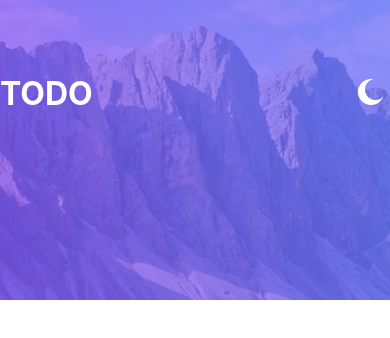
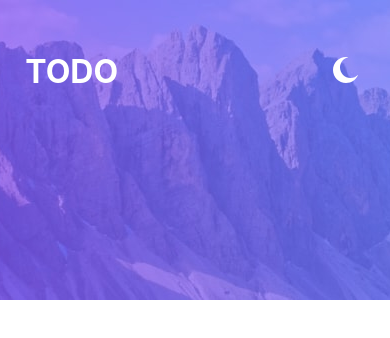
Before and after one commit to zowieerickson/todo-app, a React (Vite) app: page / in a window 390 px wide. Shown: the top 338 px of the page. Built offline with nearby package versions, Linux system fonts and the light colour scheme.

Commit message:
Add mobile responsiveness for header and refactored ButtonToggle

```diff
--- a/src/components/ButtonToggle/ButtonToggle.tsx
+++ b/src/components/ButtonToggle/ButtonToggle.tsx
@@ -3,16 +3,18 @@ import React, {useState} from "react";
 
 const ButtonToggle: React.FC = () => {
     // State to track the current icon
-    const [isDarkMode, isLightMode] = useState(false);
+    const [isDarkMode, setLightMode] = useState(false);
 
     // Function to toggle the icon
     const handleToggle = () => {
-        isLightMode((prev) => !prev) // "prev" is the previous value of isClicked
+        setLightMode((prev) => !prev) // "prev" is the previous value of isClicked
     }
 
     const icon = isDarkMode ? (
+        // Sun icon
         <svg xmlns="http://www.w3.org/2000/svg" width="26" height="26"><path fill="#FFF" fillRule="evenodd" d="M13 21a1 1 0 011 1v3a1 1 0 11-2 0v-3a1 1 0 011-1zm-5.657-2.343a1 1 0 010 1.414l-2.121 2.121a1 1 0 01-1.414-1.414l2.12-2.121a1 1 0 011.415 0zm12.728 0l2.121 2.121a1 1 0 01-1.414 1.414l-2.121-2.12a1 1 0 011.414-1.415zM13 8a5 5 0 110 10 5 5 0 010-10zm12 4a1 1 0 110 2h-3a1 1 0 110-2h3zM4 12a1 1 0 110 2H1a1 1 0 110-2h3zm18.192-8.192a1 1 0 010 1.414l-2.12 2.121a1 1 0 01-1.415-1.414l2.121-2.121a1 1 0 011.414 0zm-16.97 0l2.121 2.12A1 1 0 015.93 7.344L3.808 5.222a1 1 0 011.414-1.414zM13 0a1 1 0 011 1v3a1 1 0 11-2 0V1a1 1 0 011-1z"/></svg>
     ) : (
+        // Moon icon
         <svg xmlns="http://www.w3.org/2000/svg" width="26" height="26"><path fill="#FFF" fillRule="evenodd" d="M13 0c.81 0 1.603.074 2.373.216C10.593 1.199 7 5.43 7 10.5 7 16.299 11.701 21 17.5 21c2.996 0 5.7-1.255 7.613-3.268C23.22 22.572 18.51 26 13 26 5.82 26 0 20.18 0 13S5.82 0 13 0z"/></svg>
     );
 
--- a/src/components/Header/Header.module.css
+++ b/src/components/Header/Header.module.css
@@ -8,8 +8,13 @@
     height: 300px;
 
     margin: auto auto;
-    /* display: flex; */
 }
+
+@media screen and (max-width: 734px) {
+    .header {
+        padding-top: 48px;
+    }
+  }
 
 .title {
     display: flex;
@@ -24,3 +29,9 @@
     width: 26px;
     height: 26px;
 }
+
+@media screen and (max-width: 734px) {
+    .title {
+        max-width: 87%;
+    }
+  }
--- a/src/components/Header/Header.tsx
+++ b/src/components/Header/Header.tsx
@@ -9,7 +9,7 @@ const Header: React.FC = () => {
         <header className={styles.header}>
             <div className={styles.title}>
                 <h1>TODO</h1>
-                {ButtonToggle()}
+                <ButtonToggle />
             </div>
         </header>
     )
```
